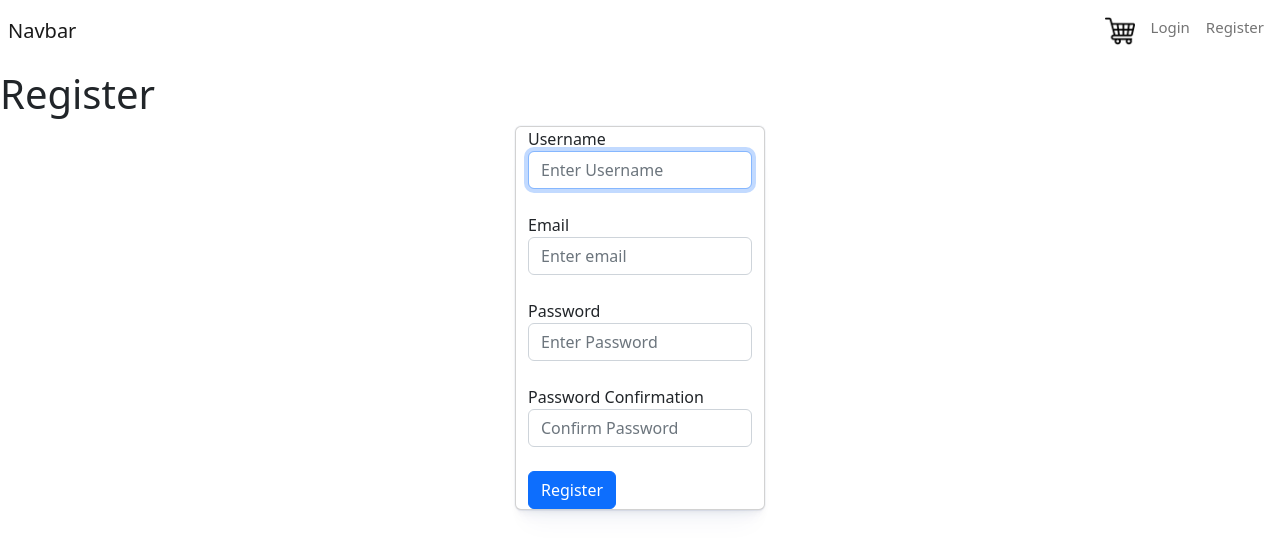
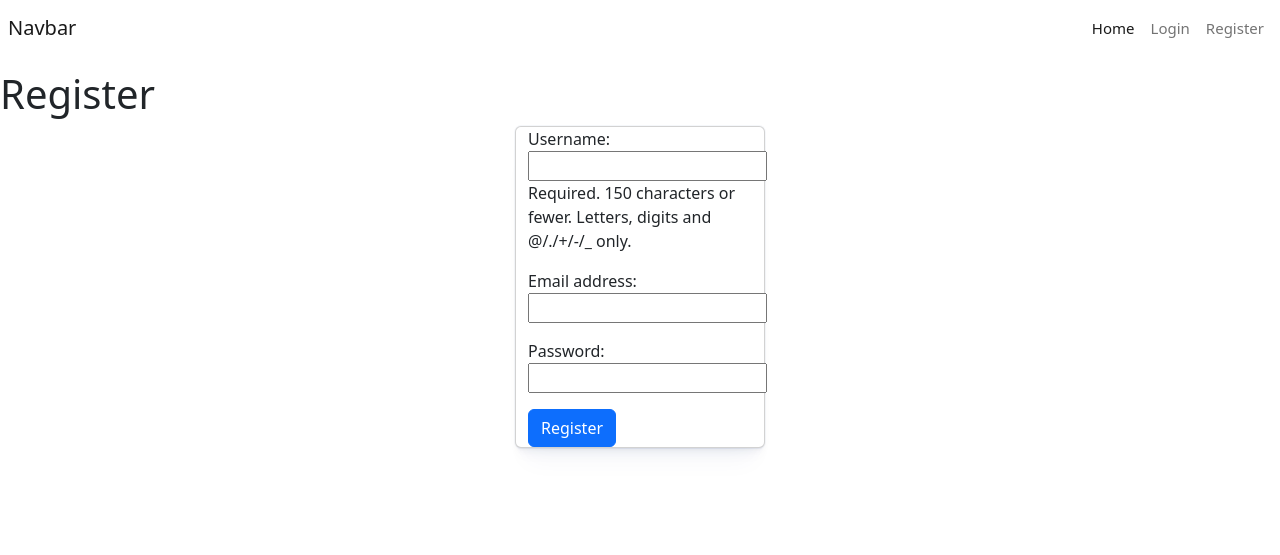
Before and after one commit to kumaragurumkce/django-1, a Django app: page /register/ in a window 1280 px wide. Shown: the top 555 px of the page. Run offline with Django 5.2, Linux system fonts and the light colour scheme; some libraries are stand-ins or nearby versions.

Commit message:
login sytem setup

```diff
--- a/myapp/forms.py
+++ b/myapp/forms.py
@@ -1,7 +1,7 @@
 from django import forms
-from .models import Image,User,Product,Contact
-from django.contrib.auth.forms import UserCreationForm
-
+from .models import Image,User,Product,Contact,Profile
+from django.contrib.auth.models import User
+from django.contrib.auth.forms import AuthenticationForm
 class ImageForm(forms.ModelForm):
     class Meta:
         model = Image
@@ -10,39 +10,6 @@ class ImageForm(forms.ModelForm):
     def __init__(self, *args, **kwargs):
         super().__init__(*args, **kwargs)
         self.fields['collection_category'].required = False
-
-
-from django.contrib.auth.forms import UserCreationForm
-from django.contrib.auth.models import User
-
-class CustomerUserForm(UserCreationForm):
-    email = forms.EmailField(
-        max_length=254,
-        required=True,
-        help_text='Required.',
-        widget=forms.TextInput(attrs={'class': 'form-control', 'placeholder': 'Enter email'})
-    )
-    username = forms.CharField(
-        max_length=20,
-        required=True,
-        help_text='Required.',
-        widget=forms.TextInput(attrs={'class': 'form-control', 'placeholder': 'Enter Username'})
-    )
-    password1 = forms.CharField(
-        max_length=24,
-        required=True,
-        help_text='Required.',
-        widget=forms.PasswordInput(attrs={'class': 'form-control', 'placeholder': 'Enter Password'})
-    )
-    password2 = forms.CharField(
-        required=True,
-        help_text='Required.',
-        widget=forms.PasswordInput(attrs={'class': 'form-control', 'placeholder': 'Confirm Password'})
-    )
-
-    class Meta:
-        model = User
-        fields = ['username', 'email', 'password1', 'password2']
 
 
 class ProductForm(forms.ModelForm):
@@ -54,3 +21,18 @@ class ContactForm(forms.ModelForm):
     class Meta:
         model=Contact
         fields=['name','email','feedback']
+
+class UserRegisterForm(forms.ModelForm):
+    password=forms.CharField(widget=forms.PasswordInput)
+
+    class Meta:
+        model = User
+        fields = ['username','email','password']
+
+class ProfileForm(forms.ModelForm):
+    class Meta:
+        model = Profile
+        fields = []
+
+class UserLoginForm(AuthenticationForm):
+    pass
--- a/myapp/templates/myapp/inc/header.html
+++ b/myapp/templates/myapp/inc/header.html
@@ -27,17 +27,14 @@
             </button>
             <div class="collapse navbar-collapse" id="navbarSupportedContent">
                 <ul class="navbar-nav ms-auto mb-2 mb-lg-0">
-                    {% if user.is_company_admin or user.is_employee_admin or user.is_authenticated%}
-
+                    {% if user.is_authenticated %}
                     <li class="nav-item">
                         <a class="nav-link active" aria-current="page" href="{% url 'home_content' %}">Home</a>
                     </li>
-
-                   {% endif %}
-
-                    {% if user.is_employee_admin and user.is_authenticated %}
-
-
+                    {% if user.profile.user_type == 1  %}
+                    <li class="nav-item">
+                        <a class="nav-link active" aria-current="page" href="{% url 'home_content' %}">Home</a>
+                    </li>
                     <li class="nav-item">
                         <a class="nav-link" href="{% url 'product_list' %}">Product_list</a>
                     </li>
@@ -52,32 +49,32 @@
                     <li class="nav-item">
                         <a class="nav-link" href="{% url 'about_content' %}">About us</a>
                     </li>
-                    {% endif %}
+                    <li class="nav-item">
+                        <a class="nav-link" href="{% url 'cartList_content' %}"><img src="{% static 'myapp/assets/icons/shopping-cart.png' %}" class="img-fluid" height="30" width="30" alt="cart" srcset=""></a>
+                    </li>
+                    {% elif user.profile.user_type == 0 %}
 
-                    {% if user.is_company_admin %}
                     <li class="nav-item">
                         <a class="nav-link" href="{% url 'image_upload' %}">Upload</a>
                     </li>
+
                     {% endif %}
-                    <li class="nav-item">
-                        <a class="nav-link" href="{% url 'cartList_content' %}"><img src="{% static 'myapp/assets/icons/shopping-cart.png' %}" class="img-fluid" height="30" width="30" alt="cart" srcset=""></a>
-                    </li>
 
-
-                    {% if user.is_authenticated %}
                     <li class="nav-item">
                         <a class="nav-link" href="{% url 'logout' %}">Logout</a>
                     </li>
-
                     {% else %}
+                    <li class="nav-item">
+                        <a class="nav-link active" aria-current="page" href="{% url 'home_content' %}">Home</a>
+                    </li>
                     <li class="nav-item">
                         <a class="nav-link" href="{% url 'login' %}">Login</a>
                     </li>
 
                     <li class="nav-item">
                         <a class="nav-link" href="{% url 'register' %}">Register</a>
-                    {% endif %}
                 </li>
+                {% endif %}
                 </ul>
             </div>
         </div>
--- a/myapp/templates/myapp/layout/home.html
+++ b/myapp/templates/myapp/layout/home.html
@@ -47,6 +47,9 @@
 
 
 
+{% if user.profile.user_type == 1 %}
+
+
     <div class="container-fluid home-content-1 text-center py-2">
         Your one-stop shop for the latest electronics and gadgets.
     </div>
@@ -78,6 +81,7 @@
         {% endfor %}
     </div>
 </div>
+{% endif %}
 
 
 {% endblock carousel %}
--- a/myapp/templates/myapp/layout/login.html
+++ b/myapp/templates/myapp/layout/login.html
@@ -9,7 +9,7 @@
     <div class="card col-lg-4">
         <form method="post" class="my-3">
             {% csrf_token %}
-        <div class="mb-3">
+        {% comment %} <div class="mb-3">
             <label for="username">Username</label>
             <input type="text" name="username" id="username_id" class="form-control" placeholder="Username" required>
         </div>
@@ -17,7 +17,8 @@
             <label for="password">Password</label>
             <input type="password" name="password1" class="form-control" placeholder="Password" required>
 
-        </div>
+        </div> {% endcomment %}
+        {{form.as_p}}
         <button type="submit" class="btn btn-primary">Sign In</button>
         </form>
 
--- a/myapp/templates/myapp/layout/register.html
+++ b/myapp/templates/myapp/layout/register.html
@@ -7,22 +7,8 @@
 <div class="card col-lg-4" class="my-3">
     <form method="post">
         {% csrf_token %}
-        <div class="mb-4">
-            <label for="username">Username</label>
-            {{form.username}}
-        </div>
-        <div class="mb-4">
-            <label for="email">Email</label>
-            {{form.email}}
-        </div>
-        <div class="mb-4">
-            <label for="password1">Password</label>
-            {{form.password1}}
-        </div>
-        <div class="mb-4">
-            <label for="password">Password Confirmation</label>
-            {{form.password2}}
-        </div>
+        {{ form.as_p }}
+
         <button type="submit" class="btn btn-primary">Register</button>
         </form>
 </div>
--- a/myapp/urls.py
+++ b/myapp/urls.py
@@ -4,7 +4,7 @@ from django.urls import path
 from . import views
 
 urlpatterns = [
-    path('', views.image_list, name='home_content'),
+    path('', views.home_content, name='home_content'),
     path('home/',views.home_content,name='home_content'),
     path('trends/', views.trends_page, name='trends_content'),
     path('about/', views.about_page, name='about_content'),
@@ -16,11 +16,11 @@ urlpatterns = [
 
     path('cartlist/', views.cartList_page, name='cartList_content'),
     path('upload/', views.image_upload, name='image_upload'),
-    path('UploadList/', views.image_list, name='image_list'),
-    path('UploadList/<str:category>/', views.image_list, name='image_list'),
-    path('login/', views.login_page, name='login'),
-    path('logout/', views.logout_page, name='logout'),
-    path('register/', views.register_page, name='register'),
+    # path('UploadList/', views.image_list, name='image_list'),
+    # path('UploadList/<str:category>/', views.image_list, name='image_list'),
+    path('login/', views.user_login, name='login'),
+    path('logout/', views.user_logout, name='logout'),
+    path('register/', views.register, name='register'),
     path('product_create/', views.product_create, name='product_create'),
     path('product_list', views.product_list, name='product_list'),
     path('product/<int:pk>/update/', views.product_update, name='product_update'),
--- a/myapp/views.py
+++ b/myapp/views.py
@@ -1,20 +1,13 @@
 # myapp/views.py
 
 from django.shortcuts import render, redirect,get_object_or_404
-from .models import Image,Product,CategoryType,Contact
-from .forms import ImageForm,CustomerUserForm,ProductForm,ContactForm
+from .models import Image,Product,CategoryType,Contact,Profile
+from .forms import ImageForm,ProductForm,ContactForm,UserRegisterForm,UserLoginForm,ProfileForm
 from django.contrib.auth import authenticate,login,logout
 from django.contrib import messages
 from django.contrib.auth.decorators import login_required
 from django.http import HttpResponseRedirect
 from decimal import Decimal, InvalidOperation
-
-def image_list(request, category=None):
-    images = Image.objects.all().order_by('-id')
-    # if category:
-    #     images = images.filter(category=category)
-    #     print(category,">>>>>>>>>>>>>>>>>>>")
-    return render(request, 'myapp/layout/img_list.html', {'images': images, 'category': category})
 
 def image_upload(request):
     products=Product.objects.all()
@@ -26,7 +19,7 @@ def image_upload(request):
         print(form,'FORM.......')
         if form.is_valid():
             form.save()
-            return redirect('image_list')
+            return redirect('home_content')
         else:
             (form.errors,'FORM ERRORS')
     else:
@@ -40,11 +33,59 @@ def image_upload(request):
     return render(request, 'myapp/layout/product_form.html',context)
 
 
+def register(request):
+    if request.method == 'POST':
+        user_form = UserRegisterForm(request.POST)
+        if user_form.is_valid():
+            user = user_form.save(commit=False)
+            user.set_password(user_form.cleaned_data['password'])
+            user.save()
+            Profile.objects.create(user=user, user_type=Profile.CUSTOMER)
+            user = authenticate(username=user_form.cleaned_data['username'], password=user_form.cleaned_data['password'])
+            if user:
+                login(request, user)
+                return redirect('home_content')
+    else:
+        user_form = UserRegisterForm()
+    return render(request, 'myapp/layout/register.html', {'form': user_form})
+
+def user_login(request):
+    if request.method == 'POST':
+        form = UserLoginForm(request, data=request.POST)
+        if form.is_valid():
+            user = form.get_user()
+            login(request, user)
+            if Profile.objects.get(user=user).user_type == 'admin':
+                return redirect('image_upload')
+            else:
+                return redirect('home_content')
+    else:
+        form = UserLoginForm()
+    return render(request, 'myapp/layout/login.html', {'form': form})
+
+
+@login_required
+def user_logout(request):
+    logout(request)
+    return redirect('login')
+
+
+
 def home_content(request):
-    # home_images=Image.objects.filter(category='home').order_by('-id')
-    products = Product.objects.all()
+    user = request.user
+    # products = Product.objects.all()  # Replace with specific filtering if required
 
-    return render(request,'myapp/layout/home.html',{'images':products})
+    try:
+        profile = Profile.objects.get(user=user)
+    except Profile.DoesNotExist:
+        # Handle the case where the user doesn't have a profile
+        return HttpResponseNotFound("Profile not found")
+
+    if profile.user_type == 1 or profile.user_type == 0:
+        # Fetch products based on specific criteria if needed
+        products1 = Product.objects.all()  # Replace with specific filtering if required
+    print('not print',products1)
+    return render(request, 'myapp/layout/home.html', {'images': products1})
 
 def trends_page(request):
     trends_product=Product.objects.all().order_by('-id')
@@ -170,37 +211,41 @@ def deleteCartItem(request, pk):
     print('delte'),cart
     return redirect('cartList_content')
 
-def login_page(request):
-    if request.method == 'POST':
-        username=request.POST['username']
-        password=request.POST['password1']
-        user = authenticate(request,username=username,password=password)
-        if user is not None:
-            login(request,user)
-            return redirect('home_content')
-        else:
-            messages.error(request,'Invaid Username or password')
-    return render(request,'myapp/layout/login.html')
+# def login_page(request):
+#     if request.method == 'POST':
+#         username=request.POST['username']
+#         password=request.POST['password1']
+#         user = authenticate(request,username=username,password=password)
+#         if user is not None:
+#             login(request,user)
+#             return redirect('home_content')
+#         else:
+#             messages.error(request,'Invaid Username or password')
+#     return render(request,'myapp/layout/login.html')
 
-def logout_page(request):
-    logout(request)
-    return redirect('login')
+# def logout_page(request):
+#     logout(request)
+#     return redirect('login')
 
-def register_page(request):
-    if request.method == 'POST':
-        form_login = CustomerUserForm(request.POST)
-        if form_login.is_valid():
-            form_login.save()
-            username=form_login.cleaned_data.get('username')
-            password=form_login.cleaned_data.get('password1')
-            user=authenticate(username=username,password=password)
-            login(request,user)
-            return redirect('home')
-    else:
-        form_login =CustomerUserForm()
-            # print(form,"form_else")
+# def register_page(request):
+#     if request.method == 'POST':
+#         form_login = CustomerUserForm(request.POST)
+#         if form_login.is_valid():
+#             form_login.save()
+#             username=form_login.cleaned_data.get('username')
+#             password=form_login.cleaned_data.get('password1')
+#             user=authenticate(username=username,password=password)
+#             print('...')
+#             login(request,user)
+#             return redirect('home_content')
+#     else:
+#         form_login =CustomerUserForm()
+#             # print(form,"form_else")
 
-    return render(request,'myapp/layout/register.html',{'form':form_login})
+#     return render(request,'myapp/layout/register.html',{'form':form_login})
+
+
+
 
 
 def product_create(request):
--- a/myproject/settings.py
+++ b/myproject/settings.py
@@ -141,8 +141,6 @@ USE_TZ = True
 
 STATIC_URL = 'static/'
 
-LOGIN_REDIRECT_URL = 'home'
-LOGOUT_REDIRECT_URL = 'login'
 # Default primary key field type
 # https://docs.djangoproject.com/en/5.0/ref/settings/#default-auto-field
 
```
Also changed, not shown: myapp/admin.py (+21 -1 lines), myapp/models.py (+22 -0 lines), media/products/dress1_.jpg (added), myapp/migrations/0005_profile.py (added), readme.txt.
